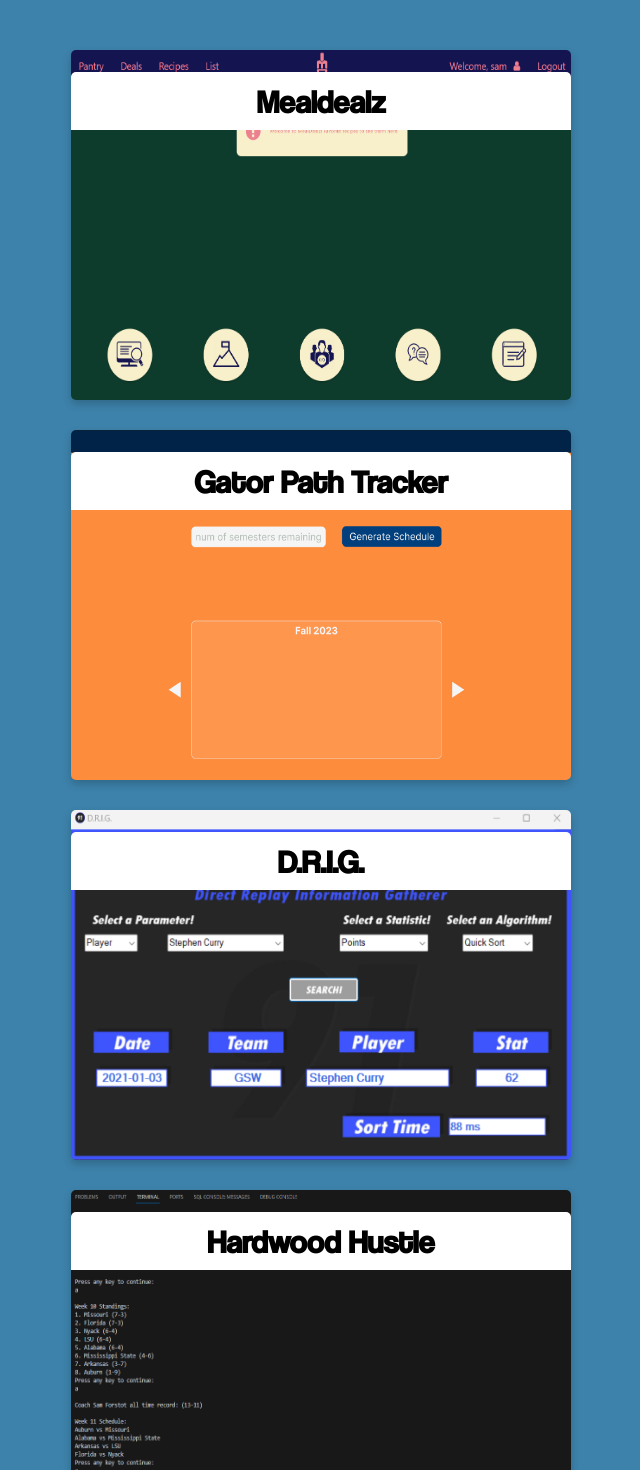
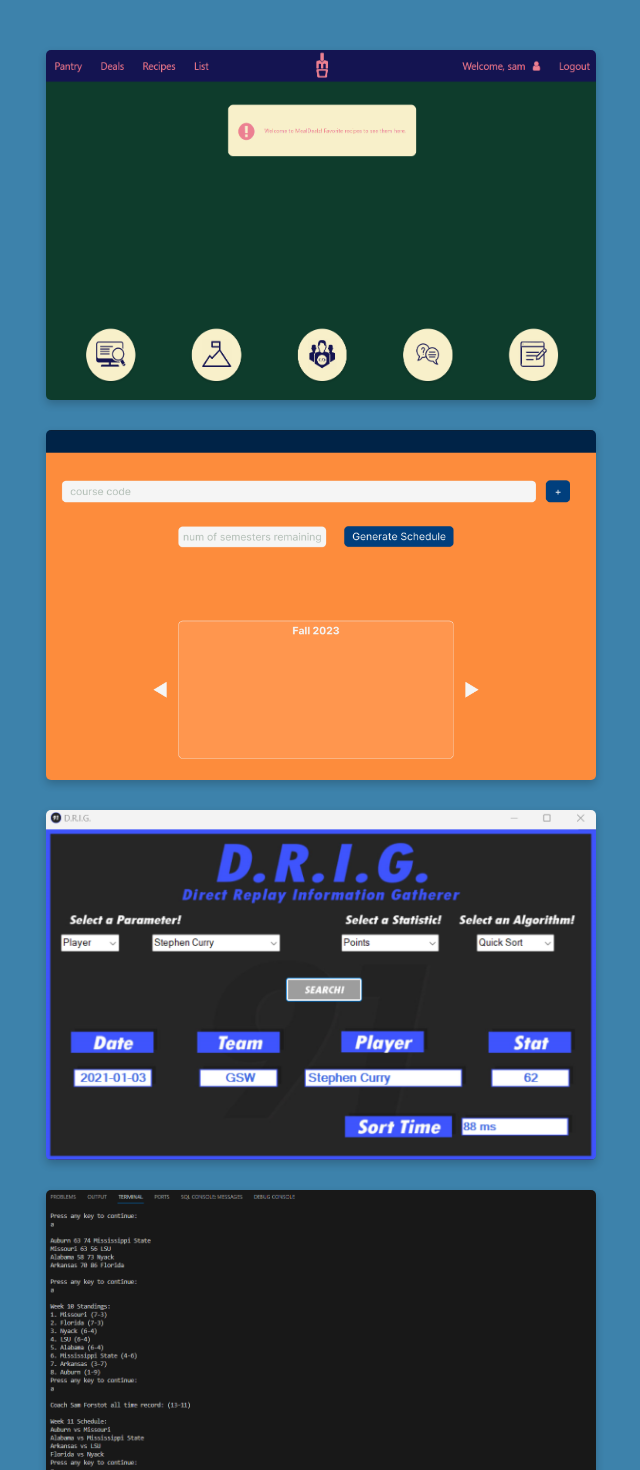
Before and after one commit to samforstot/sf-portfolio-app, an Angular app: page / in a window 1280 px wide. Shown: the part 1795-3265 px from the top of the page, without its empty margins (319-959 px from the left). Built offline with nearby package versions, Linux system fonts and the light colour scheme.

Commit message:
cards flip and show description on top

```diff
--- a/src/app/app.module.ts
+++ b/src/app/app.module.ts
@@ -7,6 +7,7 @@
 import { AboutMeComponent } from './about-me/about-me.component';
 import { IntroComponent } from './intro/intro.component';
 import { ProjectsComponent } from './projects/projects.component';
+import { CommonModule } from '@angular/common';
 
 @NgModule({
   declarations: [
@@ -18,7 +19,8 @@
   ],
   imports: [
     BrowserModule,
-    AppRoutingModule
+    AppRoutingModule,
+    CommonModule
   ],
   providers: [],
   bootstrap: [AppComponent]
--- a/src/app/projects/projects.component.html
+++ b/src/app/projects/projects.component.html
@@ -1,25 +1,25 @@
 <div class="projects">
     <div class="content-wrapper">
         <h2 class="title">Projects</h2>
-        <div class="card md">
+        <div [ngClass]="{'flip': isFlippedMD}" (click)="toggleCard('md')" class="card md">
             <h1 class="name">Mealdealz</h1>
             <div class="description">
                 <p>Add description Later Add description Later Add description Later Add description Later Add description Later</p>
             </div>
         </div>
-        <div class="card gpt">
+        <div [ngClass]="{'flip': isFlippedGPT}" (click)="toggleCard('gpt')" class="card gpt">
             <h1 class="name">Gator Path Tracker</h1>
             <div class="description">
                 <p>Add description Later Add description Later Add description Later Add description Later Add description Later</p>
             </div>
         </div>
-        <div class="card drig">
+        <div [ngClass]="{'flip': isFlippedDRIG}" (click)="toggleCard('drig')" class="card drig">
             <h1 class="name">D.R.I.G.</h1>
             <div class="description">
                 <p>Add description Later Add description Later Add description Later Add description Later Add description Later</p>
             </div>
         </div>
-        <div class="card hh">
+        <div [ngClass]="{'flip': isFlippedHH}" (click)="toggleCard('hh')" class="card hh">
             <h1 class="name">Hardwood Hustle</h1>
             <div class="description">
                 <p>Add description Later Add description Later Add description Later Add description Later Add description Later</p>
--- a/src/app/projects/projects.component.scss
+++ b/src/app/projects/projects.component.scss
@@ -1,11 +1,11 @@
 * {
     background-color: var(--secondary-color);
     font-family: 'Coolvetica';
-   //outline: 2px solid red;
+    //outline: 2px solid red;
 }
 
 .about-me{
-    width: 100;
+    width: 100%;
 }
 
 h2{
@@ -16,20 +16,24 @@
 }
 
 .content-wrapper{
-    margin: 0px 200px;
+    margin: 0px 100px;
     padding-bottom: 50px;
     text-align: center;
 }
 
+.card, .card .name{
+    box-sizing: border-box;
+}
+
 .card{
-    width: 500px;
+    width: 550px;
     height: 350px;
     border-radius: 5px;
     box-shadow: 0 4px 8px 0 rgba(0,0,0,0.2);
-    transition: .3s;
+    transition:transform .5s ;
     cursor: pointer;
-    position: relative;
     display: inline-block;
+    vertical-align: top;
     margin: 15px;
 }
 
@@ -54,25 +58,49 @@
 }
 
 .name{
+    display: none;
     background-color: white;
     border-radius: 5px 5px 0px 0px;
     padding: 10px;
     text-align: center;
+    margin: 0;
 }
 
 .card:hover{
     box-shadow: 0 12px 24px 0 rgba(0,0,0,0.2);
+    transition: .3s;
+}
+
+.card:hover > .name{
+    display: block;
+}
+
+.flip{
+    transform: perspective(1000px) rotateY(180deg);
+    background-image: none;
+    background-color: white;
+}
+
+.card.flip .description{
+    display: block;
+    transform: rotateY(180deg);
+}
+
+.card.flip .name{
+    display: none;
 }
 
 .description{
     display: none;
+    background-color: white;
+    border-radius: 5px;
 }
 
+
 p {
-    position: absolute;
+    //position: absolute;
     font-size: 18px;
     background-color: white;
-    bottom: 0;
     margin: 0;
     border-radius: 5px;
     padding: 5px;
--- a/src/app/projects/projects.component.ts
+++ b/src/app/projects/projects.component.ts
@@ -6,5 +6,20 @@
   styleUrls: ['./projects.component.scss']
 })
 export class ProjectsComponent {
+  isFlippedMD = false;
+  isFlippedGPT = false;
+  isFlippedDRIG = false;
+  isFlippedHH = false;
 
+  toggleCard(div: string){
+    if(div == 'md'){
+      this.isFlippedMD = !this.isFlippedMD;
+    } else if (div == 'gpt'){
+      this.isFlippedGPT = !this.isFlippedGPT;
+    } else if (div == 'drig'){
+      this.isFlippedDRIG = !this.isFlippedDRIG;
+    } else {
+      this.isFlippedHH = !this.isFlippedHH;
+    }
+  }
 }
```
